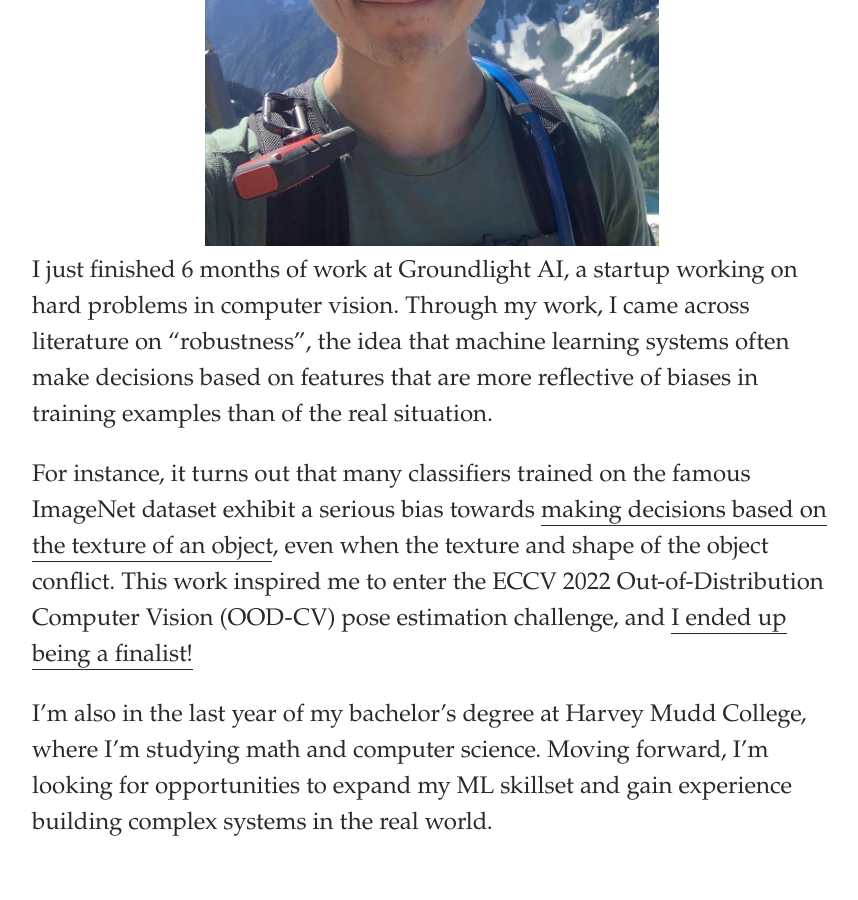
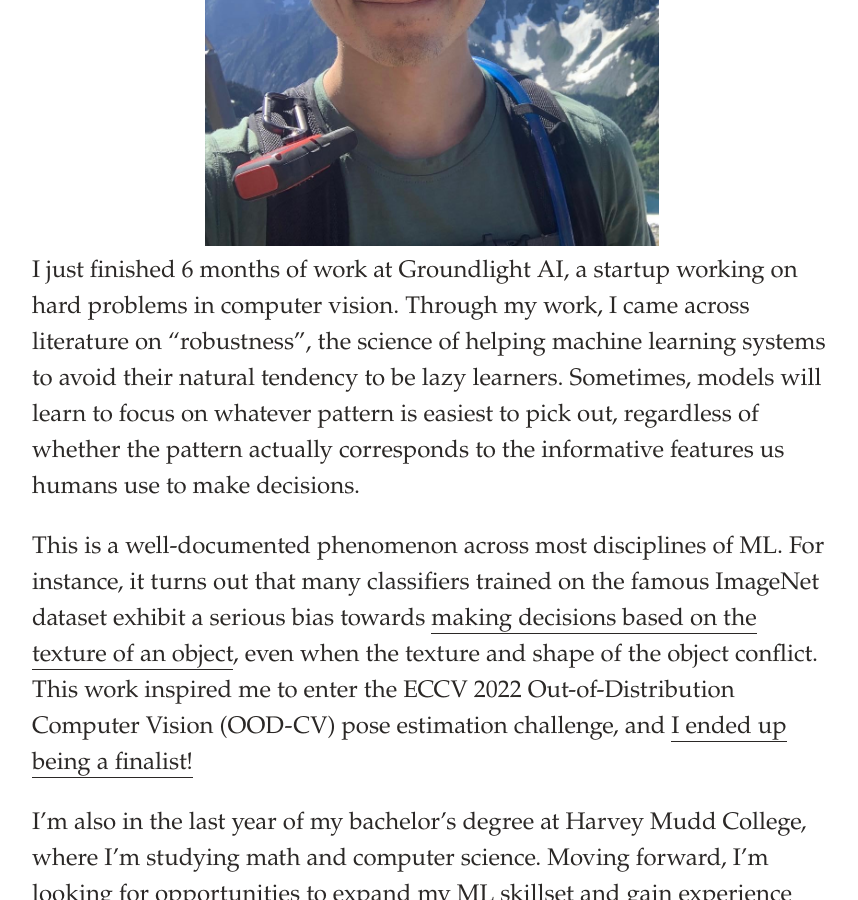
Before and after one commit to dhpitt/old_personal_site, a Jekyll site: the page built from about.md, in a window 1280 px wide and 900 px high, scrolled down 681 px. Shown: the whole window, without its empty margins (208-1066 px from the left). Built offline with Jekyll 4.4.1, drawn with Linux system fonts in a browser that asks for light colours; comment, search, counter and statistics services are not loaded.

Commit message:
about page update

```diff
--- a/about.md
+++ b/about.md
@@ -8,12 +8,12 @@ permalink: /about/
 <img src="../assets/hikingprofile.jpg" alt="david" height="500">
 </center>
 
-I just finished 6 months of work at Groundlight AI, a startup working on hard problems in computer vision. Through my work, I came across literature on "robustness", the idea that
-machine learning systems often make decisions based on features that are more reflective of biases in training examples
-than of the real situation.
+I just finished 6 months of work at Groundlight AI, a startup working on hard problems in computer vision.
+Through my work, I came across literature on "robustness", the science of helping machine learning systems to avoid
+their natural tendency to be lazy learners. Sometimes, models will learn to focus on whatever pattern is easiest to pick out,
+regardless of whether the pattern actually corresponds to the informative features us humans use to make decisions.
 
-For instance, it turns out that many classifiers trained on the famous ImageNet dataset exhibit a serious
-bias towards [making decisions based on the texture of an object](https://arxiv.org/pdf/1811.12231.pdf),
+This is a well-documented phenomenon across most disciplines of ML.  For instance, it turns out that many classifiers trained on the famous ImageNet dataset exhibit a serious bias towards [making decisions based on the texture of an object](https://arxiv.org/pdf/1811.12231.pdf),
 even when the texture and shape of the object conflict. This work inspired me to enter the ECCV 2022 Out-of-Distribution Computer Vision
 (OOD-CV) pose estimation challenge, and [I ended up being a finalist!](https://codalab.lisn.upsaclay.fr/competitions/6783#results)
 
```
